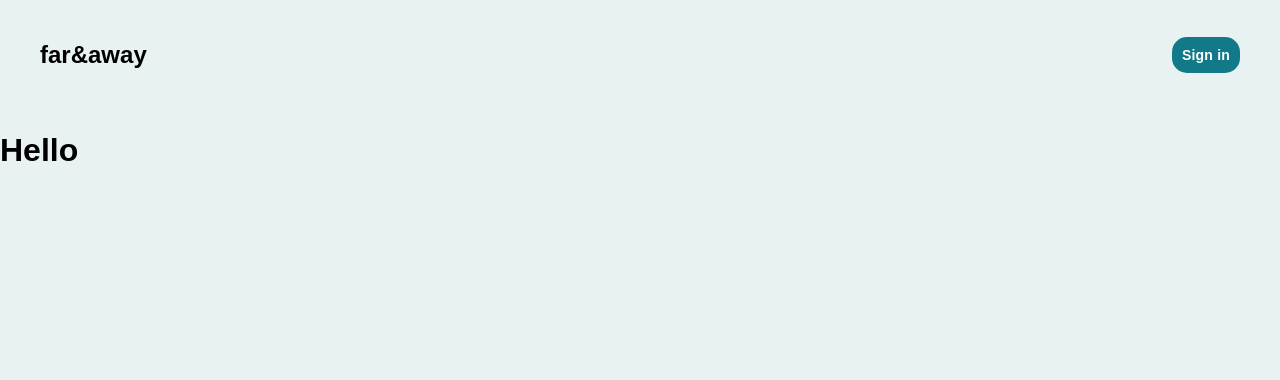
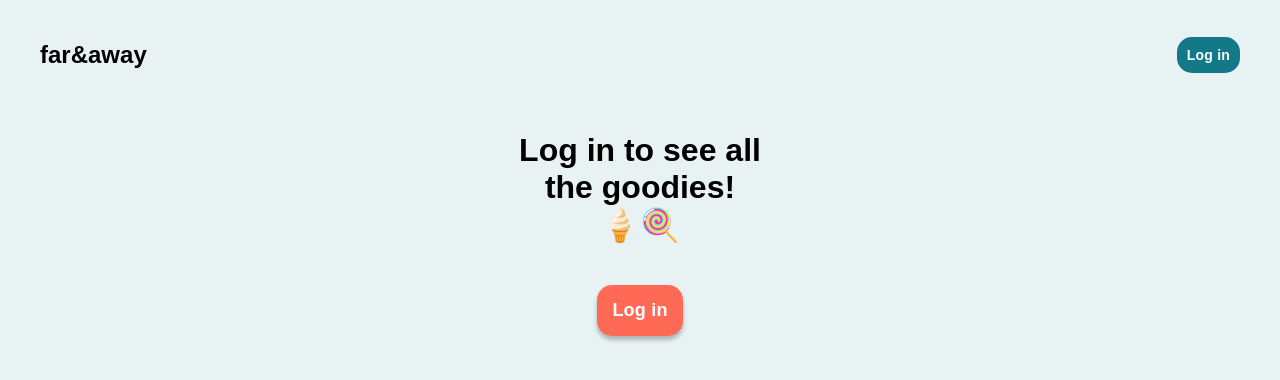
Before and after one commit to olimorri/farandaway, an Angular app in the folder client/: page /users/1 in a window 1280 px wide. Shown: the top 380 px of the page. Built offline with nearby package versions, Linux system fonts and the light colour scheme.

Commit message:
feat: update to sign up - auto login and redirect to dash. created nouser comp to prompt login
Also updated the way sign in and sign up are handled, including the way they set the user in the
user-info service

```diff
--- a/client/src/app/app.module.ts
+++ b/client/src/app/app.module.ts
@@ -21,6 +21,7 @@ import { UserSignupComponent } from './user-signup/user-signup.component';
 import { TripPollResultsComponent } from './trip-poll/trip-poll-results/trip-poll-results.component';
 import { UserDashboardTripComponent } from './user-dashboard/user-dashboard-trip/user-dashboard-trip.component';
 import { TripPollBarsComponent } from './trip-poll/trip-poll-bars/trip-poll-bars.component';
+import { UserDashboardNouserComponent } from './user-dashboard/user-dashboard-nouser/user-dashboard-nouser.component';
 
 @NgModule({
   declarations: [
@@ -39,6 +40,7 @@ import { TripPollBarsComponent } from './trip-poll/trip-poll-bars/trip-poll-bars
     TripPollResultsComponent,
     UserDashboardTripComponent,
     TripPollBarsComponent,
+    UserDashboardNouserComponent,
   ],
   imports: [
     BrowserModule,
--- a/client/src/app/header/header.component.html
+++ b/client/src/app/header/header.component.html
@@ -9,7 +9,7 @@
       routerLink="/login"
       routerLinkActive="active"
     >
-      Sign in
+      Log in
     </button>
   </div>
   <ng-template #signedInBlock>
--- /dev/null
+++ b/client/src/app/user-dashboard/user-dashboard-nouser/user-dashboard-nouser.component.html
@@ -0,0 +1,14 @@
+<div class="flex_col col_hor_center text_center">
+  <h1>
+    Log in to see all<br />
+    the goodies! <br />🍦🍭
+  </h1>
+  <button
+    matRipple
+    class="btn_medium"
+    routerLink="/login"
+    routerLinkActive="active"
+  >
+    Log in
+  </button>
+</div>
--- /dev/null
+++ b/client/src/app/user-dashboard/user-dashboard-nouser/user-dashboard-nouser.component.ts
@@ -0,0 +1,15 @@
+import { Component, OnInit } from '@angular/core';
+
+@Component({
+  selector: 'app-user-dashboard-nouser',
+  templateUrl: './user-dashboard-nouser.component.html',
+  styleUrls: ['./user-dashboard-nouser.component.css']
+})
+export class UserDashboardNouserComponent implements OnInit {
+
+  constructor() { }
+
+  ngOnInit(): void {
+  }
+
+}
--- a/client/src/app/user-dashboard/user-dashboard.component.html
+++ b/client/src/app/user-dashboard/user-dashboard.component.html
@@ -41,5 +41,5 @@
   </div>
 </div>
 <ng-template #noUserBlock>
-  <h1>Hello</h1>
+  <app-user-dashboard-nouser></app-user-dashboard-nouser>
 </ng-template>
--- a/client/src/app/user-info.service.ts
+++ b/client/src/app/user-info.service.ts
@@ -23,6 +23,7 @@ export class UserInfoService {
   }
 
   setUser(user: User) {
+    if (user.id) this.changeCurrentUserId(user.id);
     return (this.user = user);
   }
 }
--- a/client/src/app/user-signup/user-signup.component.ts
+++ b/client/src/app/user-signup/user-signup.component.ts
@@ -31,8 +31,8 @@ export class UserSignupComponent implements OnInit {
       password: this.password,
     };
     this.apiClientService.userSignUp(newUser).subscribe((user) => {
-      this.userInfo.setUser(user);
-      this.router.navigate(['/trips']);
+      const newUser = this.userInfo.setUser(user);
+      this.router.navigate([`/users/${newUser.id}`]);
     });
   }
 }
```
Also changed, not shown: client/src/app/user-dashboard/user-dashboard-nouser/user-dashboard-nouser.component.css (added), 1 other file (tests, documents, lock files or other folders).
